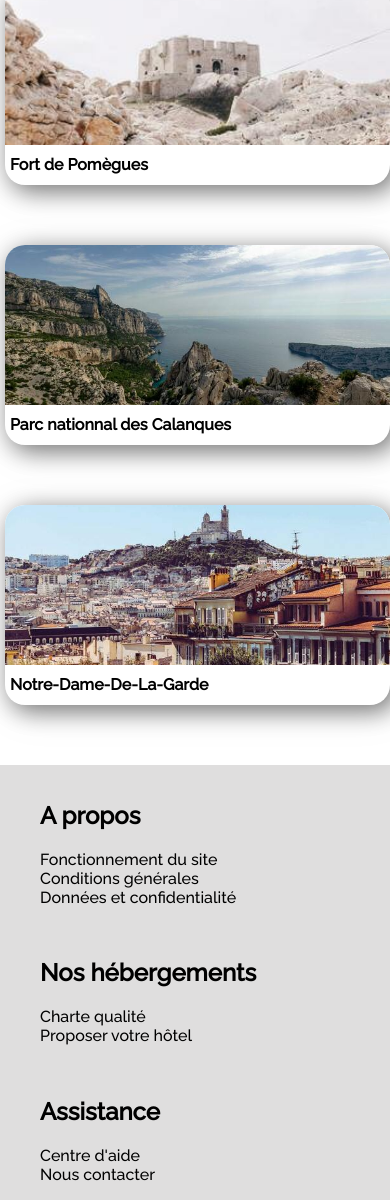
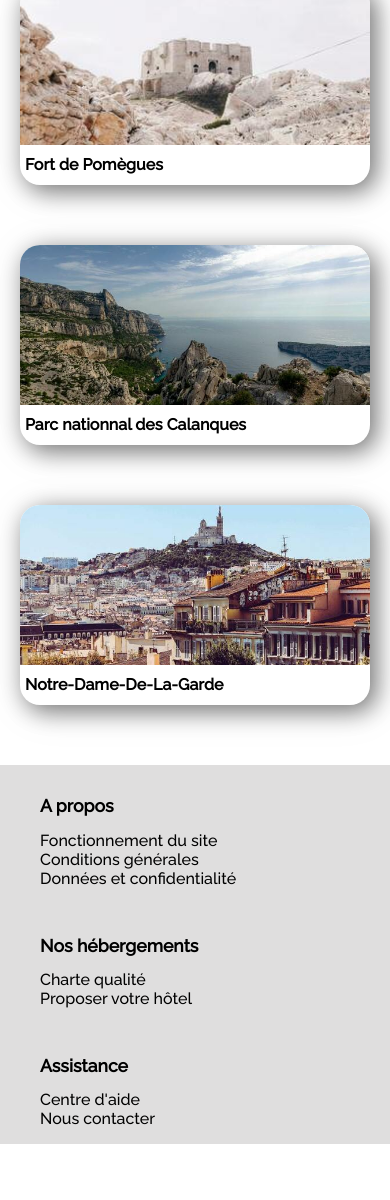
Before and after one commit to Emilie-Digue/Premierprojet, a plain HTML site: page Index.html in a window 390 px wide. Shown: the part 3226-4426 px from the top of the page. After the commit the page ends 4370 px from the top, so only its background shows below. Drawn offline with Linux system fonts and the light colour scheme.

Commit message:
Finalisation soutenance

```diff
--- a/style.css
+++ b/style.css
@@ -388,6 +388,9 @@ footer {
   margin-top: 30px;
 
 }
+footer h2 {
+  font-size: 1.1em;
+}
 ul {
   display: flex;
   flex-direction: column;
@@ -535,7 +538,7 @@ ul {
       width: 100%;
     }
    .filtre {
-    width: 40%;
+    width: 35%;
    }
 
     .titre_filtres {
@@ -589,7 +592,8 @@ background: none;
   width: 100%;
  }
 .activites_marseille{
-  padding-left: 5px;
+      padding-left: 20px;
+      padding-right: 20px;
 }
  .activites {
   flex-direction: column;
@@ -603,5 +607,5 @@ background: none;
   display: flex;
   flex-direction: column;
  }
-   /****** A continuer en mettant la loupe à la place de rechercher et continuer le responsive mobile ***********/
+
 }
```
